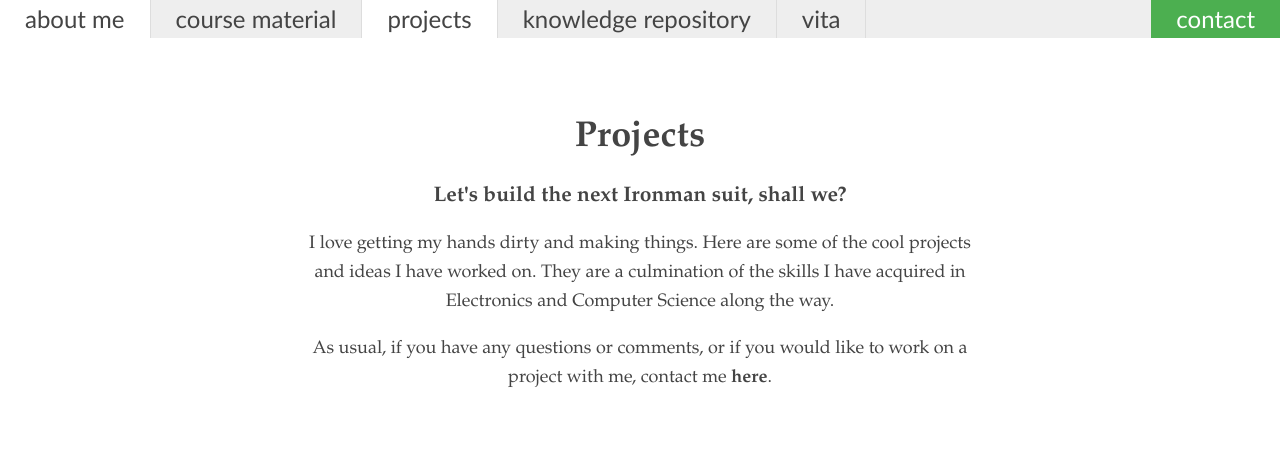
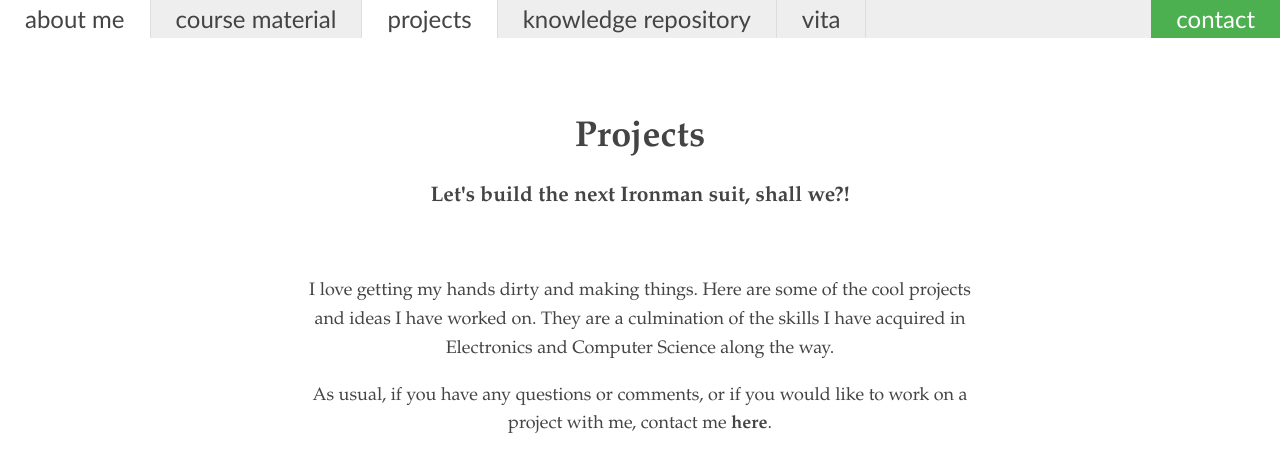
Before and after one commit to akashdeepdeb/akash.github.io, a Jekyll site: the page built from projects/index.html, in a window 1280 px wide. Shown: the top 472 px of the page. Built offline with Jekyll 4.4.1, drawn with Linux system fonts in a browser that asks for light colours.

```diff
--- a/projects/index.html
+++ b/projects/index.html
@@ -10,7 +10,8 @@ title: Some of my projects
 </style>
 
 <h1>Projects</h1>
-<h3>Let's build the next Ironman suit, shall we?</h3>
+<h3>Let's build the next Ironman suit, shall we?!</h3>
+<br>
 <div id = "projects">
 <p>I love getting my hands dirty and making things. Here are some of the cool projects and ideas I have worked on. They are a culmination of the skills I have acquired in Electronics and Computer Science along the way.</p>
 <p>As usual, if you have any questions or comments, or if you would like to work on a project with me, contact me <a href = "/contact"><b>here</b></a>.</p>
```
